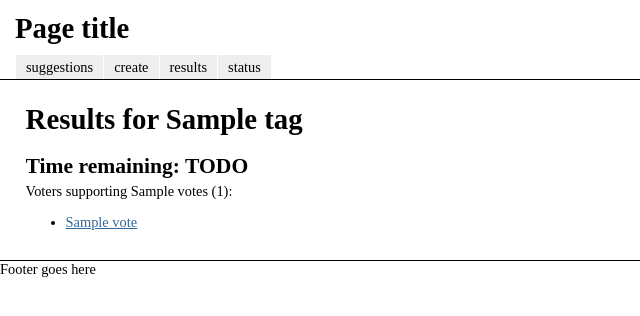
After one commit to swanson/duel-of-tweets, a Flask app: template templates/result_details.html in a window 1280 px wide. The commit adds this page. Shown: the top 316 px of the page, without its empty margins (0-640 px from the left). Run offline with Flask 2, Linux system fonts and the light colour scheme; the template is opened without the code that fills it: most values are stand-ins (such as "Sample title", 1, 10 or a date in 2020); parts of the project's set-up code (start-up, migrations or seed data) failed here and were passed over; some libraries are stand-ins or nearby versions.

Commit message:
adding individual results page

```diff
--- a/app.py
+++ b/app.py
@@ -54,7 +54,7 @@ def results():
 @app.route('/results/<id>/')
 def result_details(id):
     battle = Battle.objects.get(id = id)
-    return "results for %s" % id
+    return render_template('result_details.html', battle = battle)
 
 @app.route('/status/')
 def status():
--- /dev/null
+++ b/templates/result_details.html
@@ -0,0 +1,16 @@
+{% extends "base.html" %}
+{% block content %}
+<h1> Results for {{battle.tag}} </h1>
+<h2> Time remaining: TODO </h2>
+{% for votes in battle.choices %}
+    Voters supporting {{ votes }} ({{ battle.choices[votes] | length }}): </br>
+    <ul>
+    {% if battle.choices[votes]|length < 1 %}
+        <li>No one yet...</li>
+    {% endif %}
+    {% for vote in battle.choices[votes] %}
+        <li><a href='http://twitter.com/{{vote}}'>{{ votes[vote] }}</a></li>
+    {% endfor %}
+    </ul>
+{% endfor %}
+{% endblock %}
--- a/templates/results.html
+++ b/templates/results.html
@@ -2,7 +2,7 @@
 {% block content %}
 <ul>
 {% for b in battles %}
-    <li><a href='/results/{{b.id}}/'>{{b.tag}} {{b.choices.keys()}}</a></li>
+    <li><a href='/results/{{b.id}}/'>{{b}}</a></li>
 {% endfor %}
 </ul>
 {% endblock %}
```
Also changed, not shown: db/document.py (+9 -0 lines).
